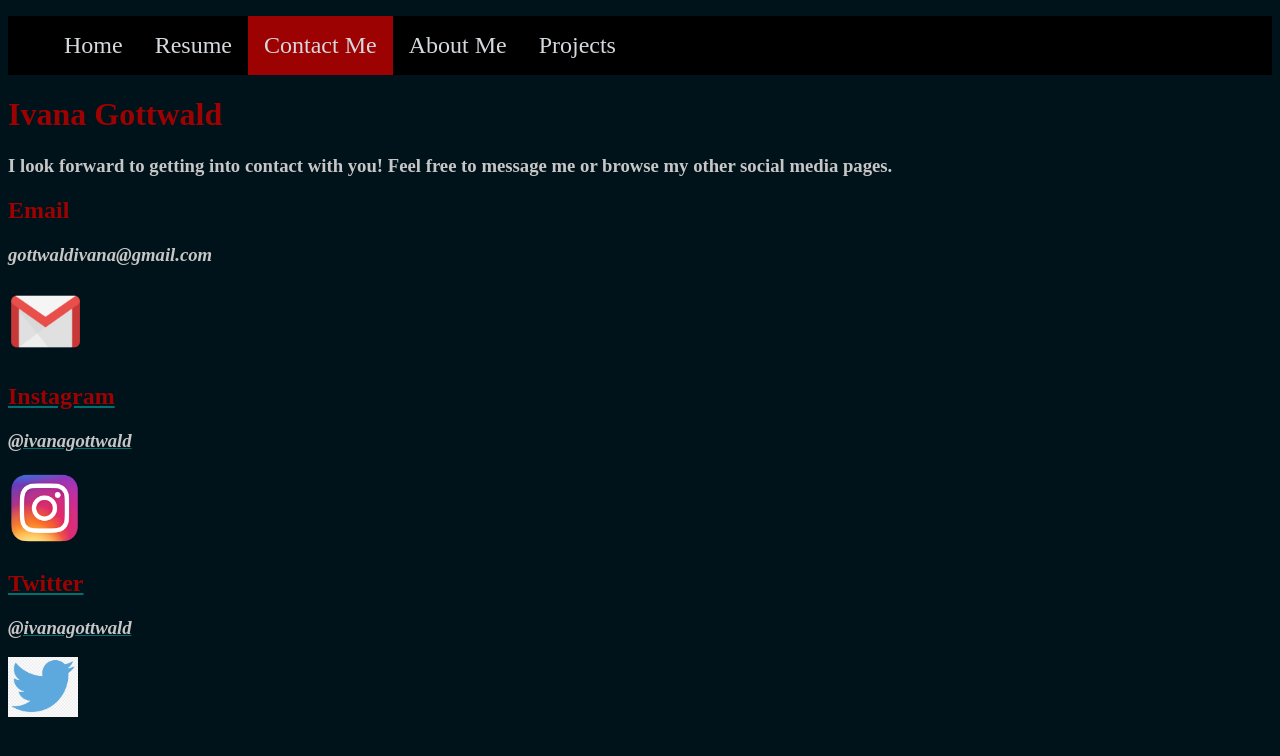
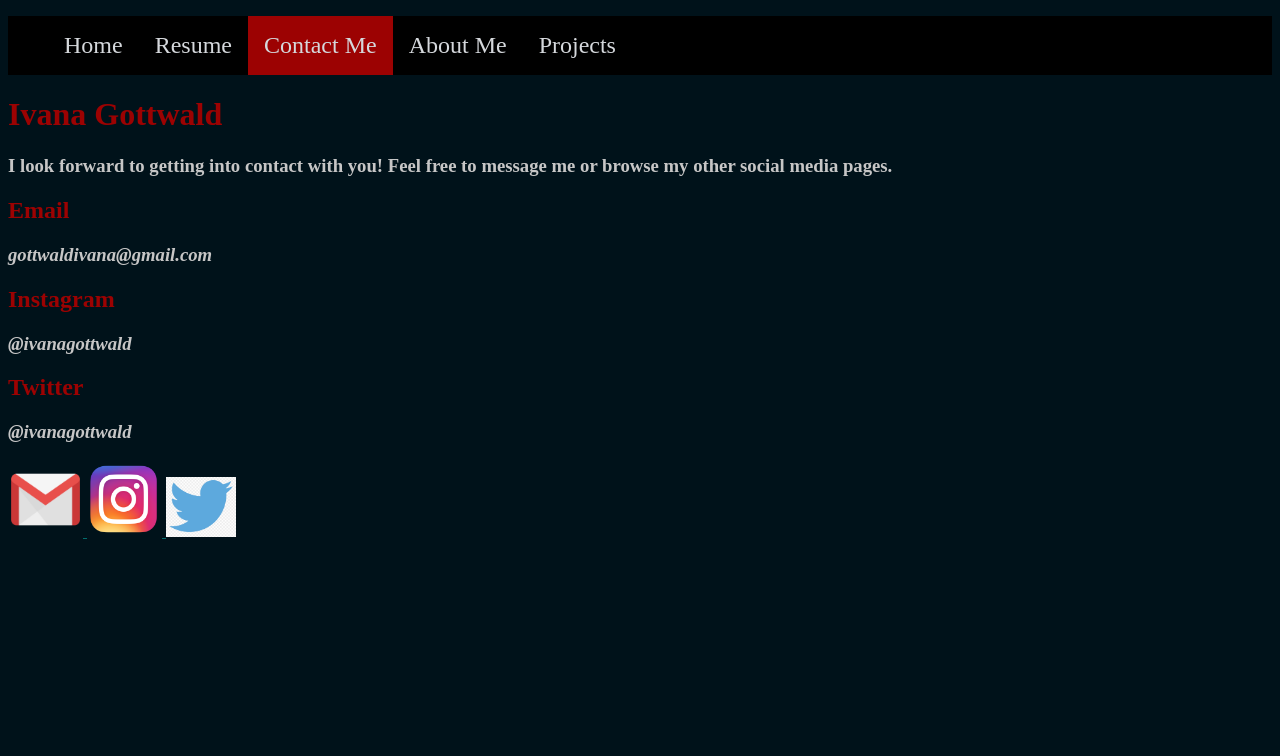
Before and after one commit to ivanagottwald/ivanagottwald.github.io, a plain HTML site: page contactme.html in a window 1280 px wide. Drawn offline with Linux system fonts and the light colour scheme.

Commit message:
fixed contacts

```diff
--- a/contactme.html
+++ b/contactme.html
@@ -30,23 +30,21 @@
     <body class="email">
         <h2>Email</h2>
         <h3><i> gottwaldivana@gmail.com </i></h3>
+
+        <h2>Instagram</h2>
+        <h3><i>@ivanagottwald</i></h3>
+
+        <h2>Twitter</h2>
+        <h3><i>@ivanagottwald</i></h3>
+    </body>
+    <body>
         <a href="https://www.google.com/gmail/about/">
         <img src = "images/gmail.png" height = "75px"></li>
-    </body>
 
-    <body class="instagram">
-        <h2>Instagram</h2>
-        <h3><i> @ivanagottwald </i></h3>
         <a href="https://www.instagram.com/ivanagottwald/?hl=en">
         <img src = "images/instagram.png" height = "75px"></li>
-    </body>
 
-    <body>
-        <h2>Twitter</h2>
-        <h3><i> @ivanagottwald </i></h3>
+        <img src = "images/twitterlogo.png" height = "60px"></li>
         <a href="https://twitter.com/ivanagottwald?lang=en">
-        <img src = "images/twitterlogo.png" height = "60px"></li>
-    </body>
-
     </body>
 </html>
```
